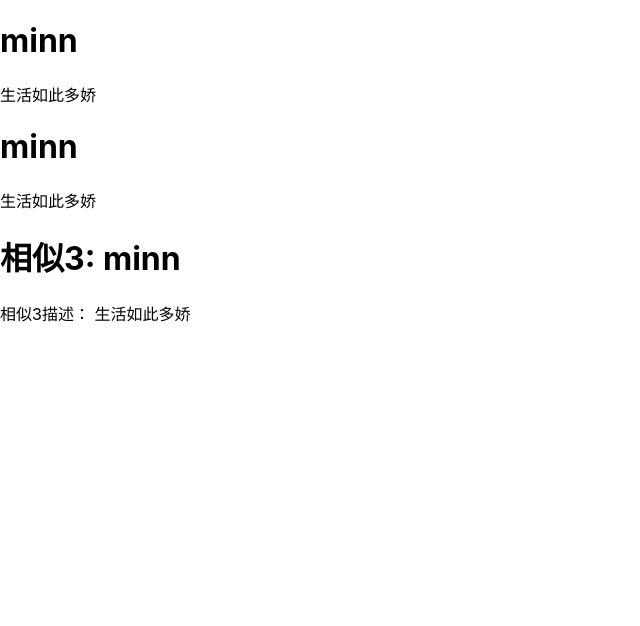
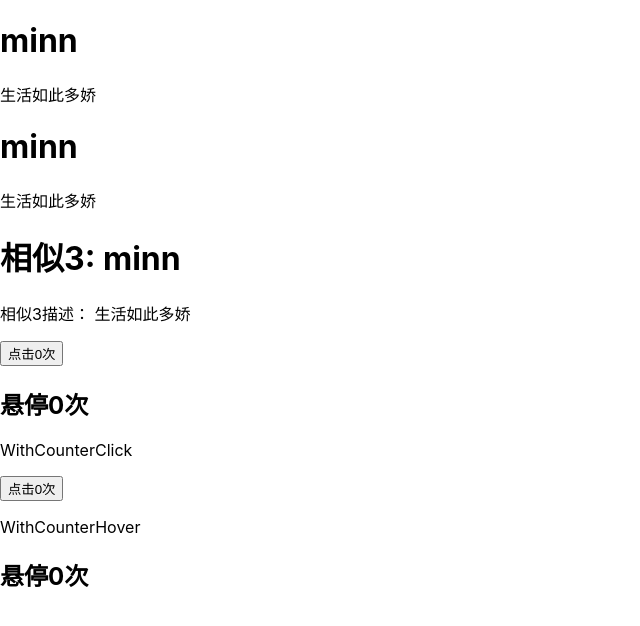
Before and after one commit to Sophil-minn/next-component-learn, a React (Create React App) app: page /#/hoc in a window 1280 px wide. Shown: the top 626 px of the page, without its empty margins (0-640 px from the left). Built offline with nearby package versions, Linux system fonts and the light colour scheme.

Commit message:
feat: 高阶组件例子 在HOC中，将props传下去 及传参数控制行为

```diff
--- /dev/null
+++ b/src/pages/hoc/ClickCounter.js
@@ -0,0 +1,15 @@
+import React, { useState } from 'react';
+
+const ClickCounter = () => {
+    const [count, setCount] = useState(0);
+    const incrementCount = () =>{
+        setCount(prevoiusCount => prevoiusCount + 1 )
+    }
+    return (
+        <div>
+            <button onClick={incrementCount}>点击{count}次</button>
+        </div>
+    )
+}
+
+export default ClickCounter
--- /dev/null
+++ b/src/pages/hoc/HoverCounter.js
@@ -0,0 +1,15 @@
+import React, { useState } from 'react';
+
+const HoverCounter = () => {
+    const [count, setCount] = useState(0);
+    const incrementCount = () => {
+        setCount(prevoiusCount => prevoiusCount + 1)
+    }
+    return (
+        <div>
+            <h2 onMouseOver={incrementCount}>悬停{count}次</h2>
+        </div>
+    )
+}
+
+export default HoverCounter
--- /dev/null
+++ b/src/pages/hoc/WithCounter.js
@@ -0,0 +1,20 @@
+import React, { useState } from 'react';
+
+const WithCounter = (OriginalComponent, step) => {
+    const NewComponent = props => {
+        const [count, setCount] = useState(0);
+        const incrementCount = () => {
+            setCount(prevoiusCount => prevoiusCount + step)
+        }
+        return (
+            <OriginalComponent
+              count={count}
+              incrementCount={incrementCount}
+              {...props}
+            />
+        )
+    }
+    return NewComponent
+}
+
+export default WithCounter;
--- /dev/null
+++ b/src/pages/hoc/WithCounterClick.js
@@ -0,0 +1,14 @@
+//ClickCounter.js
+import React from 'react';
+import WithCounter from './WithCounter';
+
+const WithCounterClick = props => {
+    const { count, incrementCount } = props;
+    return (
+        <div>
+            <button onClick={incrementCount}>点击{count}次</button>
+        </div>
+    )
+}
+
+export default WithCounter(WithCounterClick, 5)
--- /dev/null
+++ b/src/pages/hoc/WithCounterHover.js
@@ -0,0 +1,14 @@
+//ClickCounter.js
+import React from 'react';
+import WithCounter from './WithCounter';
+
+const WithCounterHover = props => {
+    const { count, incrementCount } = props;
+    return (
+      <div>
+        <h2 onMouseOver={incrementCount}>悬停{count}次</h2>
+      </div>
+    )
+}
+
+export default WithCounter(WithCounterHover, 2)
--- a/src/pages/hoc/index.js
+++ b/src/pages/hoc/index.js
@@ -2,6 +2,10 @@ import React from 'react';
 import UserView from './UserView';
 import UserHoc from './UserView2';
 import UserHoc3 from './UserView3';
+import ClickCounter from './ClickCounter'
+import HoverCounter from './HoverCounter';
+import WithCounterClick from './WithCounterClick';
+import WithCounterHover from './WithCounterHover';
 
 
 localStorage.setItem("userInfo", JSON.stringify({ name: "minn", description: "生活如此多娇" }))
@@ -12,6 +16,12 @@ const HocDemo = () => {
       <UserView />
       <UserHoc />
       <UserHoc3 />
+      <ClickCounter />
+      <HoverCounter />
+      <p>WithCounterClick</p>
+      <WithCounterClick name="WithCounterClick" />
+      <p>WithCounterHover</p>
+      <WithCounterHover />
     </div>
   );
 }
```
